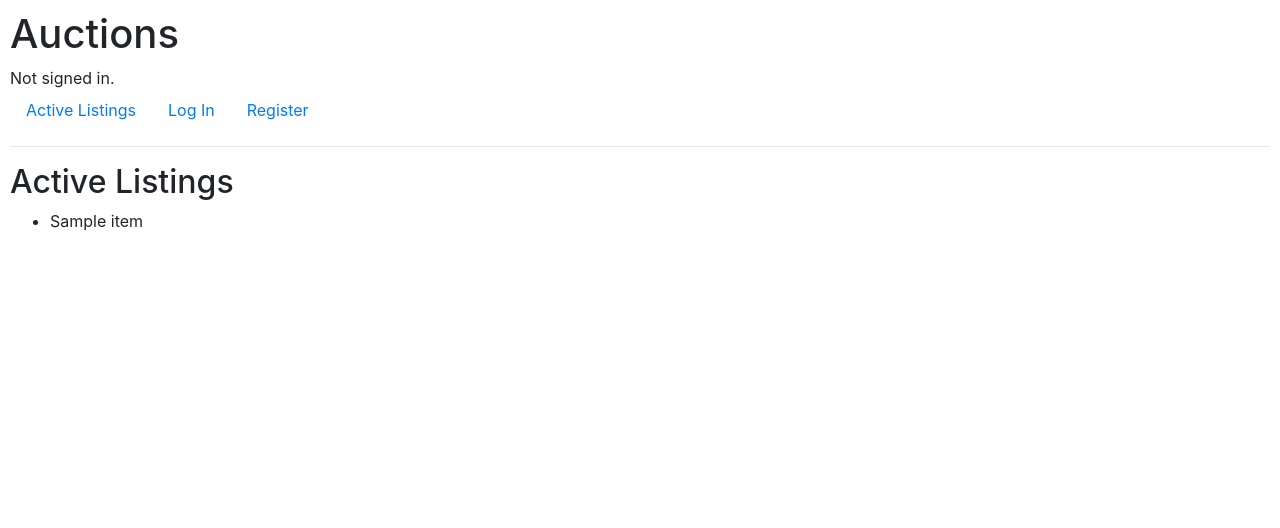
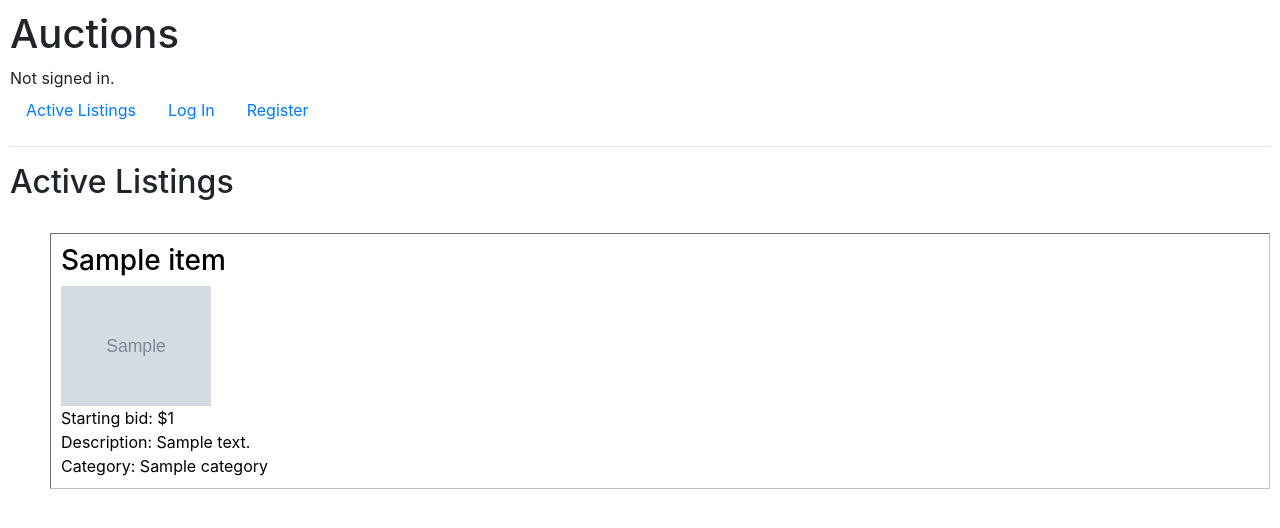
Before and after one commit to ArthurCintra01/Commerce-webapp, a Django app: template commerce/auctions/templates/auctions/index.html in a window 1280 px wide. Shown: the top 528 px of the page. Run offline with Django 3.2, Linux system fonts and the light colour scheme; the template is opened without the code that fills it: most values are stand-ins (such as "Sample title", 1, 10 or a date in 2020); grey boxes marked "Sample" are stand-in pictures; some libraries are stand-ins or nearby versions.

Commit message:
commerce

```diff
--- a/commerce/auctions/templates/auctions/index.html
+++ b/commerce/auctions/templates/auctions/index.html
@@ -1,10 +1,48 @@
 {% extends "auctions/layout.html" %}
+
+{% block style %}
+<style>
+    .items{
+        color: black;
+        background-color: #fff;
+        padding: 10px;
+        border: 1px solid #c0c0c0;
+        border-style: inset;
+    }
+    .items:hover{
+        border-style: outset;
+    }
+    a:link { text-decoration: none; }
+
+    a:visited { text-decoration: none; }
+
+    a:hover { text-decoration: none; }
+
+    a:active { text-decoration: none; }
+</style>
+{% endblock %}
 
 {% block body %}
     <h2>Active Listings</h2>
-    <ul>
+    <br>
+    <ul style="list-style-type: none;">
         {% for item in Listings %}
-            <li>{{item}}</li>
+            <li>
+                <a href="">
+                    <div class="items">
+                        <h3>{{item.title}}</h3>
+                        {% if item.image %}
+                            <img alt="No image" src={{item.image}} width='150' height="120"><br>
+                        {% endif %}
+                        Starting bid: ${{item.starting_bid}}<br>
+                        Description: {{item.description}}<br>
+                        Category: {{item.category}}
+                    </div>
+                </a>
+            </li>
+            <br>
+            {% empty %}
+            <li>No listings available</li>
         {% endfor %}
     </ul>
 {% endblock %}
--- a/commerce/auctions/templates/auctions/layout.html
+++ b/commerce/auctions/templates/auctions/layout.html
@@ -6,6 +6,8 @@
         <title>{% block title %}Auctions{% endblock %}</title>
         <link rel="stylesheet" href="https://stackpath.bootstrapcdn.com/bootstrap/4.4.1/css/bootstrap.min.css" integrity="sha384-Vkoo8x4CGsO3+Hhxv8T/Q5PaXtkKtu6ug5TOeNV6gBiFeWPGFN9MuhOf23Q9Ifjh" crossorigin="anonymous">
         <link href="{% static 'auctions/styles.css' %}" rel="stylesheet">
+        {% block style %}
+        {% endblock %}
     </head>
     <body>
         <h1>Auctions</h1>
```
Also changed, not shown: commerce/auctions/models.py (+12 -2 lines), commerce/auctions/migrations/0008_auto_20210923_0024.py (added), commerce/auctions/migrations/0009_alter_listing_starting_bid.py (added), commerce/auctions/migrations/0010_alter_listing_category.py (added), commerce/auctions/migrations/0011_listing_image.py (added), commerce/auctions/migrations/0012_alter_listing_image.py (added), commerce/auctions/static/auctions/styles.css (line endings or trailing spaces), commerce/db.sqlite3.
